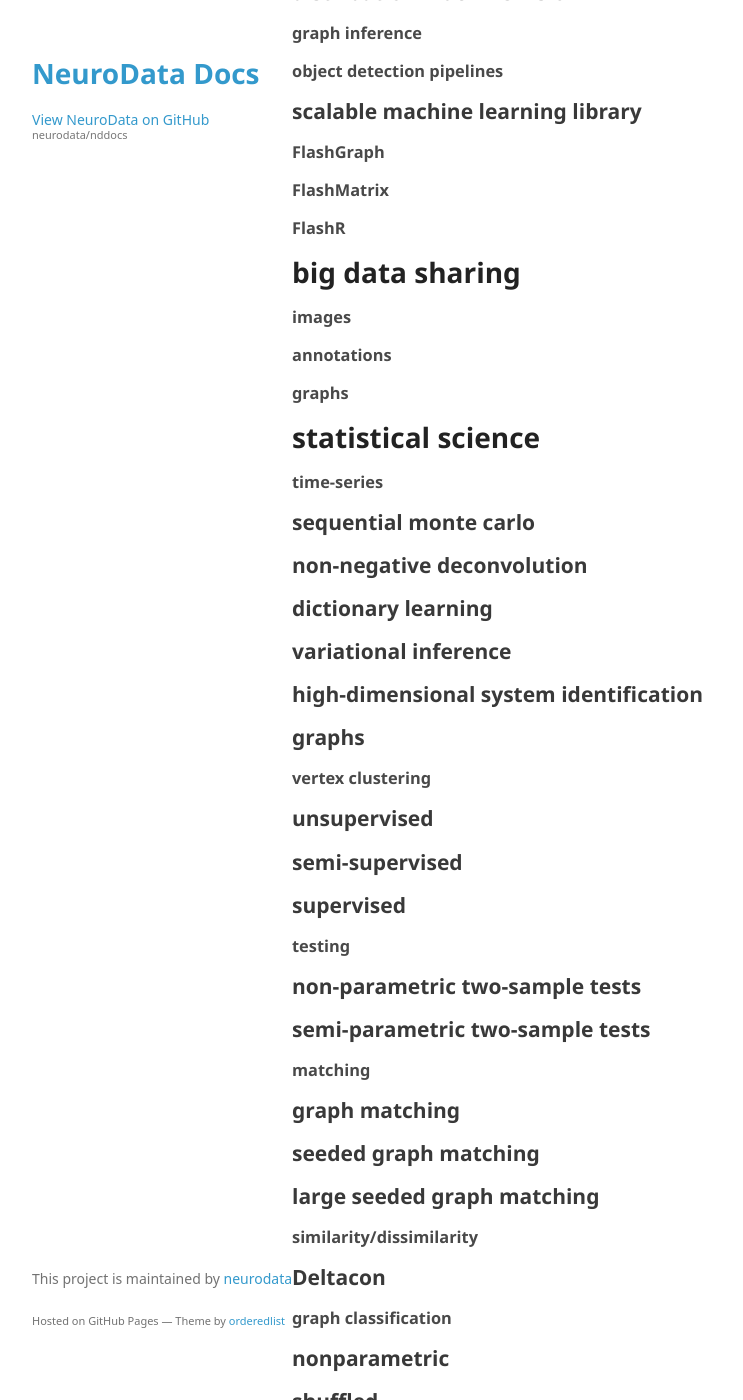
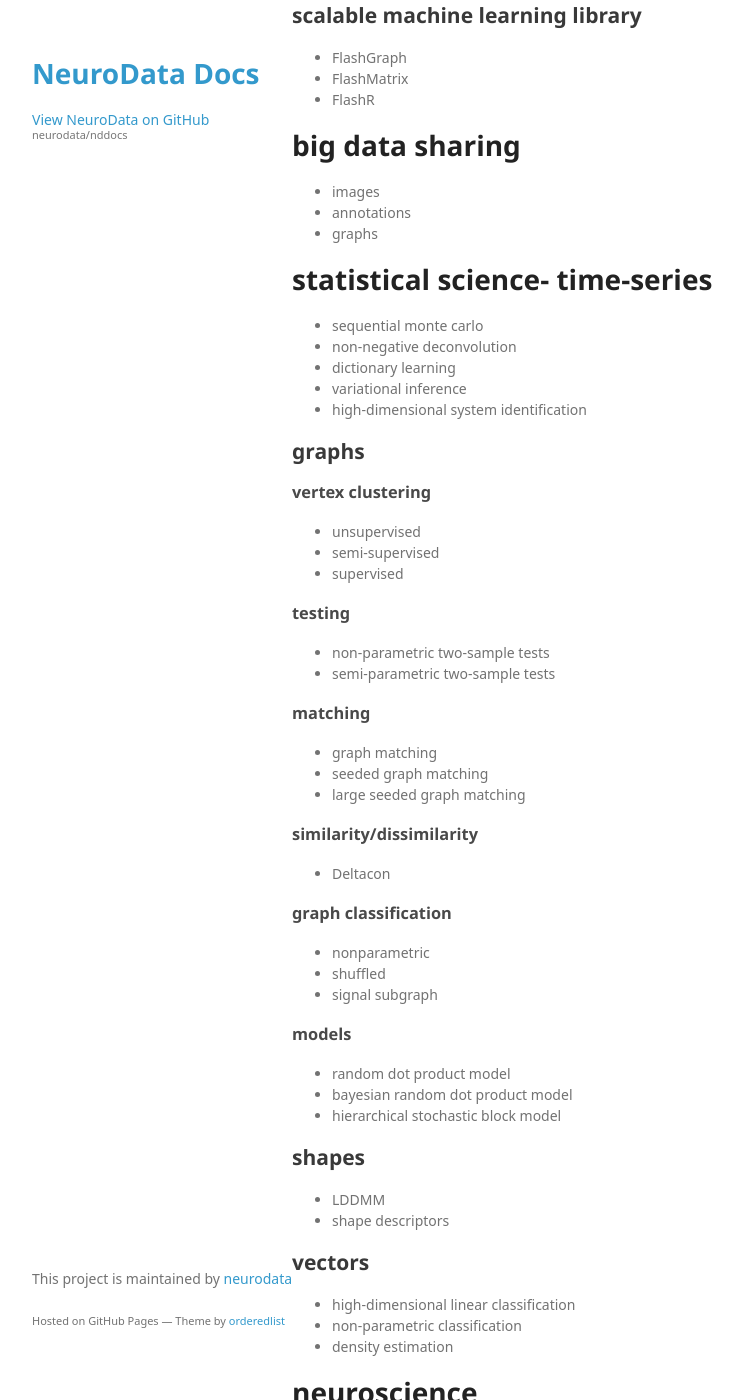
Before and after one commit to neurodata/nddocs-archive, a Jekyll site: the page built from detailed_outline.md, in a window 1280 px wide and 1400 px high, scrolled down 713 px. Shown: the whole window, without its empty margins (178-921 px from the left). Built offline with Jekyll 4.4.1, drawn with Linux system fonts in a browser that asks for light colours; some web fonts are replaced; some of the changed text lies outside the part shown.

Commit message:
updated detailed model

```diff
--- a/detailed_outline.md
+++ b/detailed_outline.md
@@ -1,90 +1,99 @@
 ---
 title: outline
-layout: default
----
+layout: default- --
 
 # computer science
 
 ## petascale data management
-
-### image databases
-
-### graph databases
-
-### content distribution networks
-
-### MATLAB API
-
-### Python API
-
-### Laboratory Information Management System
-
-### Hardware configuration
+-  image databases
+-  graph databases
+-  content distribution networks
+-  MATLAB API
+-  Python API
+-  Laboratory Information Management System
+-  Hardware configuration
 
 ## interactive visualizations
-### images
-### graphs
-### vectors
+-  images
+-  graphs
+-  vectors
+
 ## streaming image processing
-### 2D stitching color correction
-### 3D histogram normalization
+-  2D stitching color correction
+-  3D histogram normalization
+
 ## distribution machine vision
-### graph inference
-### object detection pipelines
+-  graph inference
+-  object detection pipelines
+
 ## scalable machine learning library
-### FlashGraph
-### FlashMatrix
-### FlashR
+-  FlashGraph
+-  FlashMatrix
+-  FlashR
+
 # big data sharing
-### images
-### annotations
-### graphs
+-  images
+-  annotations
+-  graphs
 
-# statistical science
-### time-series
-## sequential monte carlo
-## non-negative deconvolution
-## dictionary learning
-## variational inference
-## high-dimensional system identification
+# statistical science-  time-series
+- sequential monte carlo
+- non-negative deconvolution
+- dictionary learning
+- variational inference
+- high-dimensional system identification
+
 ## graphs
-### vertex clustering
-## unsupervised
-## semi-supervised
-## supervised
-### testing
-## non-parametric two-sample tests
-## semi-parametric two-sample tests
-### matching
-## graph matching
-## seeded graph matching
-## large seeded graph matching
-### similarity/dissimilarity
-## Deltacon
-### graph classification
-## nonparametric
-## shuffled
-## signal subgraph
-### models
-## random dot product model
-## bayesian random dot product model
+
+###  vertex clustering
+- unsupervised
+- semi-supervised
+- supervised
+
+###  testing
+- non-parametric two-sample tests
+- semi-parametric two-sample tests
+
+###  matching
+- graph matching
+- seeded graph matching
+- large seeded graph matching
+
+###  similarity/dissimilarity
+- Deltacon
+
+###  graph classification
+- nonparametric
+- shuffled
+- signal subgraph
+
+###  models
+- random dot product model
+- bayesian random dot product model
+- hierarchical stochastic block model
+
 ## shapes
-### LDDMM
-### shape descriptors
+-  LDDMM
+-  shape descriptors
+
 ## vectors
-### high-dimensional linear classification
-### non-parametric classification
-### density estimation
+-  high-dimensional linear classification
+-  non-parametric classification
+-  density estimation
 
 # neuroscience
+
 ## anatomy
-### kasthuri15
-### kharris15
-### weiler14
+-  kasthuri15
+-  kharris15
+-  weiler14
+
 ## physiology
-### hofer11
+-  hofer11
+
 ## systems
-### ms lesion detection
-### behavioromics
+-  ms lesion detection
+-  behavioromics
+
 ## connectome coding
-### sex coding
+-  sex coding
```
